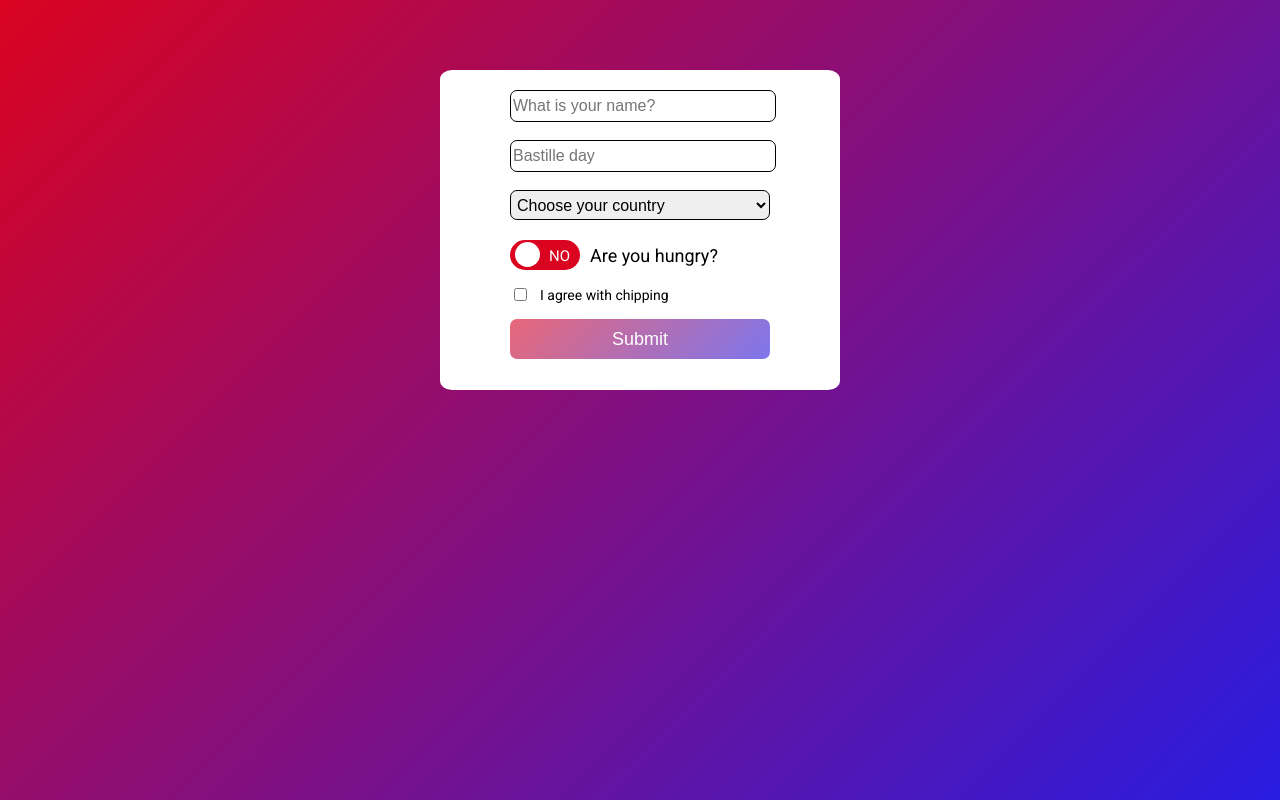
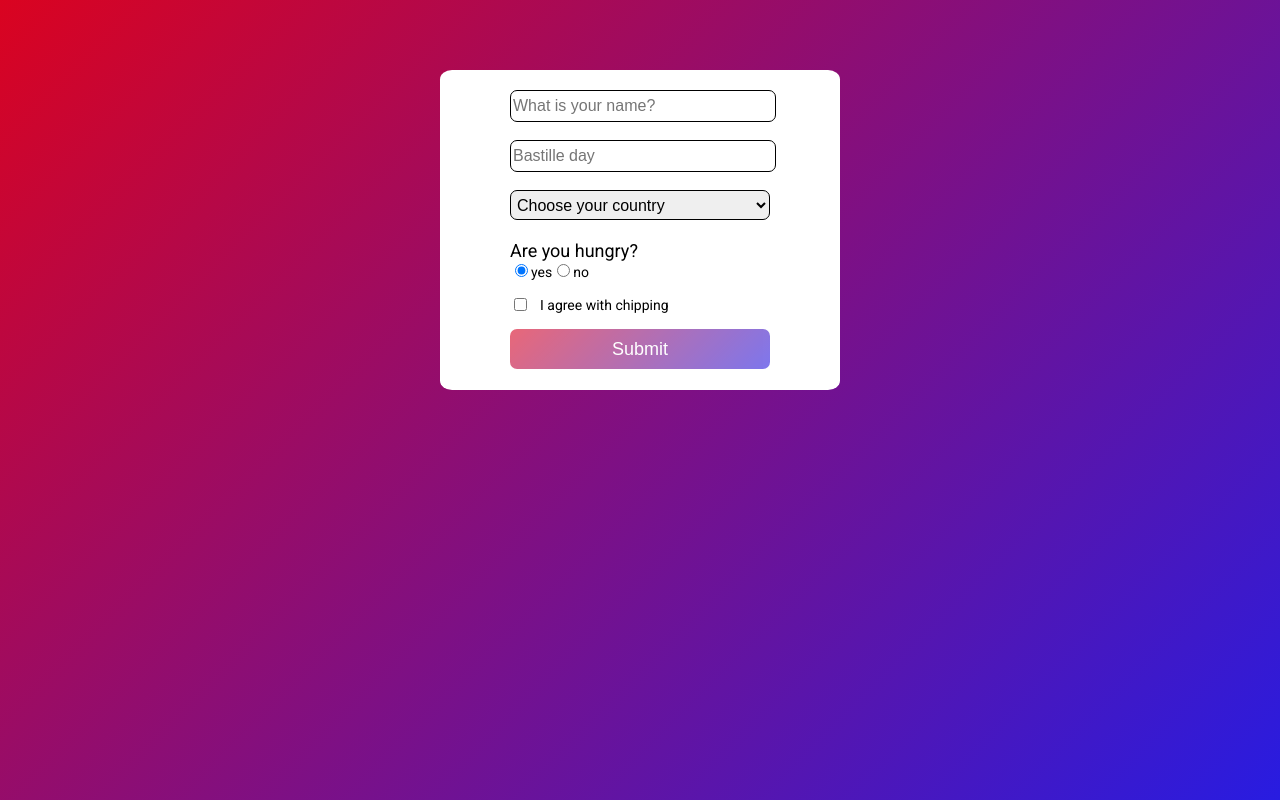
Before and after one commit to KononOleg/React-2021-Q3, a React app in the folder Forms/: page / in a window 1280 px wide. Built offline with nearby package versions, Linux system fonts and the light colour scheme.

Commit message:
fix: fix switch

```diff
--- a/Forms/src/components/Form/Form.scss
+++ b/Forms/src/components/Form/Form.scss
@@ -53,8 +53,6 @@
   font-size: 18px;
 }
 .switch__wrapper {
-  display: flex;
-  align-items: center;
   gap: 10px;
   margin-bottom: 15px;
 }
--- a/Forms/src/components/Form/Form.tsx
+++ b/Forms/src/components/Form/Form.tsx
@@ -1,51 +1,50 @@
-import './Form.scss';
-import React, { useEffect, useState } from 'react';
-import { Switch } from '../Switch/Switch.tsx';
+import "./Form.scss";
+import React, { useEffect, useState } from "react";
 
-const SELECT_DEFAULT = 'DEFAULT';
+const SELECT_DEFAULT = "DEFAULT";
 
 interface IProps {
   addCard: (name: string, date: string, country: string, isHungry: boolean) => void;
 }
 
 export function Form(props: IProps): JSX.Element {
-  const [textInput, setTextInput] = useState('');
-  const [dateInput, setDateInput] = useState('');
+  const [textInput, setTextInput] = useState("");
+  const [dateInput, setDateInput] = useState("");
   const [selectInput, setSelectInput] = useState(SELECT_DEFAULT);
   const [checkboxInput, setCheckboxInput] = useState(false);
-  const [switchInput, setSwitchInput] = useState(false);
+  const [switchInput, setSwitchInput] = useState(true);
 
   const [isFormValid, setIsFormValid] = useState(false);
 
-  const [dateInputType, setDateInputType] = useState('text');
+  const [dateInputType, setDateInputType] = useState("text");
 
-  const [textInputError, setTextInputError] = useState('');
-  const [dateInputError, setDateInputError] = useState('');
-  const [selectInputError, setSelectInputError] = useState('');
+  const [textInputError, setTextInputError] = useState("");
+  const [dateInputError, setDateInputError] = useState("");
+  const [selectInputError, setSelectInputError] = useState("");
 
   useEffect(() => {
     setIsFormValid(!isFormValid);
   }, [checkboxInput]);
 
   const textInputHandler = (e: React.FormEvent<HTMLInputElement>) => {
-    if (!e.currentTarget.value) setTextInputError('Name cannot be blank');
+    if (!e.currentTarget.value) setTextInputError("Name cannot be blank");
     else if (!/^[^(~ ! @ # $ % * () _ — + = | : ; " ' ` < > , . ? / ^0-9)]*$/.test(e.currentTarget.value)) {
-      setTextInputError('Name cannot contain digits');
+      setTextInputError("Name cannot contain digits");
     } else {
-      setTextInputError('');
+      setTextInputError("");
     }
     setTextInput(e.currentTarget.value);
   };
 
   const dateInputHandler = (e: React.FormEvent<HTMLInputElement>) => {
-    if (e.currentTarget.value) setDateInputError('');
+    if (e.currentTarget.value) setDateInputError("");
     setDateInput(e.currentTarget.value);
   };
   const checkboxInputHandler = () => {
     setCheckboxInput(!checkboxInput);
   };
   const selectInputHandler = (e: React.FormEvent<HTMLSelectElement>) => {
-    if (e.currentTarget.value) setSelectInputError('');
+    if (e.currentTarget.value) setSelectInputError("");
     setSelectInput(e.currentTarget.value);
   };
   const submitHandler = (e: React.FormEvent<HTMLFormElement>) => {
@@ -53,51 +52,52 @@ export function Form(props: IProps): JSX.Element {
 
     let isError = false;
     if (!textInput) {
-      setTextInputError('Name cannot be blank');
+      setTextInputError("Name cannot be blank");
       isError = true;
     }
     if (selectInput === SELECT_DEFAULT) {
-      setSelectInputError('Country cannot be blank');
+      setSelectInputError("Country cannot be blank");
       isError = true;
     }
     if (!dateInput) {
-      setDateInputError('Date cannot be blank');
+      setDateInputError("Date cannot be blank");
       isError = true;
     }
 
     if (!isError) {
       props.addCard(textInput, dateInput, selectInput, switchInput);
-      setTextInput('');
-      setDateInput('');
+      setTextInput("");
+      setDateInput("");
       setSelectInput(SELECT_DEFAULT);
-      setSwitchInput(false);
+      setSwitchInput(true);
       setCheckboxInput(false);
-      setDateInputType('text');
+      setDateInputType("text");
     }
   };
-  const switchInputHandler = () => {
-    setSwitchInput(!switchInput);
+  const switchInputHandler = (e: React.FormEvent<HTMLInputElement>) => {
+    if (e.currentTarget.value === "yes") setSwitchInput(true);
+    else setSwitchInput(false);
   };
 
   return (
     <form className="form" onSubmit={submitHandler}>
       <label className="label__error">
-        <input type="text" className={`input ${textInputError && 'input_error'}`} placeholder="What is your name?" onChange={textInputHandler} value={textInput} />
+        <input type="text" className={`input ${textInputError && "input_error"}`} placeholder="What is your name?" onChange={textInputHandler} value={textInput} />
         {textInputError && textInputError}
       </label>
       <label className="label__error">
         <input
           type={dateInputType}
-          className={`input ${dateInputError && 'input_error'}`}
+          className={`input ${dateInputError && "input_error"}`}
           onChange={dateInputHandler}
           value={dateInput}
           placeholder="Bastille day"
-          onMouseDown={() => setDateInputType('date')}
+          onMouseDown={() => setDateInputType("date")}
         />
         {dateInputError && dateInputError}
       </label>
       <label className="label__error">
-        <select value={selectInput} className={`input ${selectInputError && 'input_error'}`} onChange={selectInputHandler}>
+        <select value={selectInput} className={`input ${selectInputError && "input_error"}`} onChange={selectInputHandler}>
           <option value={SELECT_DEFAULT} disabled>
             Choose your country
           </option>
@@ -109,12 +109,19 @@ export function Form(props: IProps): JSX.Element {
         {selectInputError && selectInputError}
       </label>
       <div className="switch__wrapper">
-        <Switch switchHandler={switchInputHandler} isChecked={switchInput} />
         <p className="form__text">Are you hungry?</p>
+        <label className="">
+          <input type="radio" name="radio" value="yes" checked={switchInput} onChange={switchInputHandler} />
+          yes
+        </label>
+        <label className="">
+          <input type="radio" name="radio" value="no" checked={!switchInput} onChange={switchInputHandler} />
+          no
+        </label>
       </div>
 
       <label className="label">
-        <input type="checkbox" onChange={checkboxInputHandler} checked={checkboxInput} style={{ cursor: 'pointer' }} />I agree with chipping
+        <input type="checkbox" onChange={checkboxInputHandler} checked={checkboxInput} style={{ cursor: "pointer" }} />I agree with chipping
       </label>
       <button type="submit" className="button_submit" disabled={isFormValid}>
         Submit
--- a/Forms/src/components/Message/Message.tsx
+++ b/Forms/src/components/Message/Message.tsx
@@ -1,5 +1,5 @@
-import './Message.scss';
-import React from 'react';
+import "./Message.scss";
+import React from "react";
 
 export function Message(): JSX.Element {
   return (
--- a/Forms/src/components/Switch/Switch.scss
+++ /dev/null
@@ -1,62 +0,0 @@
-@import "../../styles.scss";
-.switch {
-  position: relative;
-  z-index: 20;
-  width: 70px;
-  height: 30px;
-  cursor: pointer;
-}
-.slider {
-  position: absolute;
-  top: 0;
-  left: 0;
-  right: 0;
-  bottom: 0;
-  background-color: $red;
-  border-radius: 34px;
-}
-.switch input {
-  display: none;
-}
-.slider::before {
-  position: absolute;
-  content: "";
-  height: 25px;
-  width: 25px;
-  left: 5px;
-  top: 2px;
-  background-color: $white;
-  border-radius: 50%;
-  transition: 0.3s;
-  z-index: 40;
-}
-
-input:checked + .slider::before {
-  transform: translateX(35px);
-}
-
-.switch__span {
-  position: absolute;
-  top: 7px;
-  right: 10px;
-  z-index: 30;
-
-  font-family: "Roboto";
-  font-size: 15px;
-  color: white;
-  text-transform: uppercase;
-}
-.span__train {
-  opacity: 1;
-  right: 10px;
-}
-.span__play {
-  left: 10px;
-  opacity: 0;
-}
-input:checked ~ .span__train {
-  opacity: 0;
-}
-input:checked ~ .span__play {
-  opacity: 1;
-}
--- a/Forms/src/components/Switch/Switch.tsx
+++ /dev/null
@@ -1,18 +0,0 @@
-import './Switch.scss';
-import React from 'react';
-
-interface IProps {
-  isChecked: boolean;
-  switchHandler: () => void;
-}
-
-export function Switch(props: IProps): JSX.Element {
-  return (
-    <label className="switch">
-      <input type="checkbox" onChange={props.switchHandler} checked={props.isChecked}></input>
-      <span className="slider"></span>
-      <span className="switch__span span__train">no</span>
-      <span className="switch__span span__play">yes</span>
-    </label>
-  );
-}
```
Also changed, not shown: Forms/src/components/Card/Card.tsx (+4 -4 lines), Forms/src/index.tsx (+6 -6 lines), Forms/src/pages/MainPage/MainPage.tsx (+6 -6 lines).
